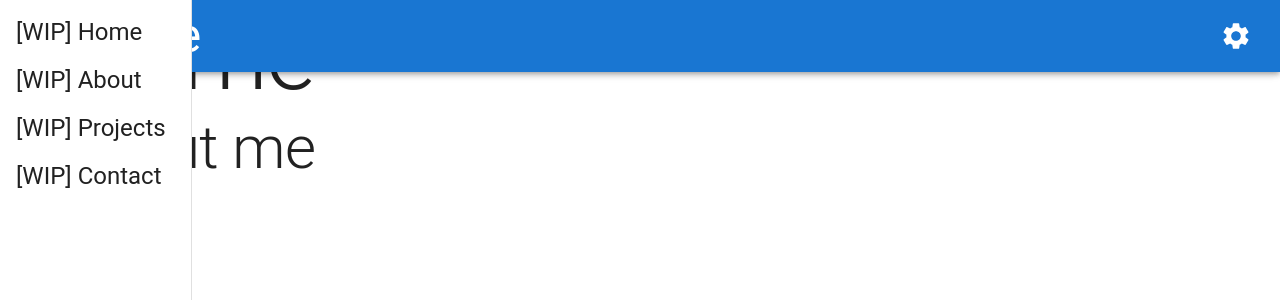
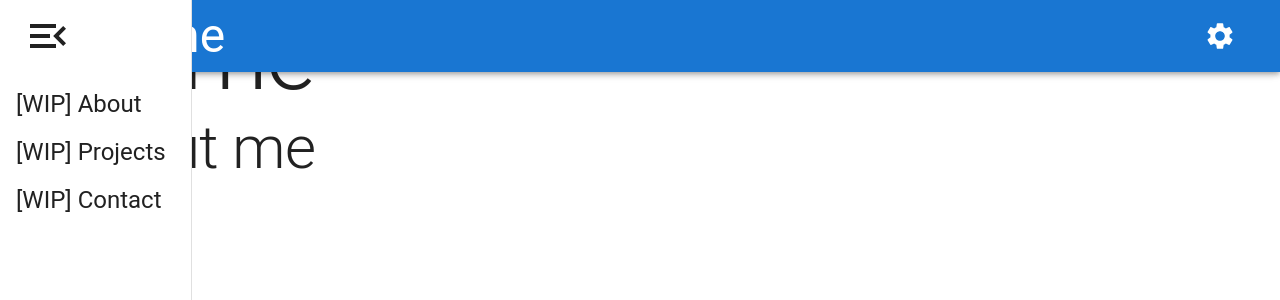
Before and after one commit to SeraphelCelaena/serpag-website, a Next.js app in the folder frontend/: page / in a window 1280 px wide. Both pictures are taken after a click on the button 36 px from the left and 36 px from the top of the page. Shown: the top 300 px of the page. Built offline with nearby package versions, Linux system fonts and the light colour scheme.

Commit message:
closing button and link formatting

```diff
--- a/frontend/src/components/Navbar.tsx
+++ b/frontend/src/components/Navbar.tsx
@@ -1,7 +1,9 @@
 // MUI Imports
 import AppBar from '@mui/material/AppBar';
+import Box from '@mui/material/Box';
 import Drawer from '@mui/material/Drawer';
 import IconButton from '@mui/material/IconButton';
+import Link from '@mui/material/Link';
 import List from '@mui/material/List';
 import ListItem from '@mui/material/ListItem';
 import ListItemButton from '@mui/material/ListItemButton';
@@ -13,11 +15,12 @@ import Typography from '@mui/material/Typography';
 
 // MUI Icon Imports
 import MenuIcon from '@mui/icons-material/Menu';
+import MenuOpenIcon from '@mui/icons-material/MenuOpen';
 import SettingsIcon from '@mui/icons-material/Settings';
 
 // React/Next Imports
 import { useState, MouseEvent } from 'react';
-import Link from 'next/link';
+import NextLink from 'next/link';
 
 export default function Navbar() {
 	const [drawerOpen, setDrawerOpen] = useState(false);
@@ -43,7 +46,6 @@ export default function Navbar() {
 	}
 
 	const routes = {
-		Home: '/',
 		About: '/about',
 		Projects: '/projects',
 		Contact: '/contact'
@@ -56,11 +58,19 @@ export default function Navbar() {
 					marginBottom: "4rem"
 				}}
 			>
-				<Toolbar disableGutters>
+				<Toolbar
+					disableGutters
+					sx={{
+						padding: '0.25rem 1rem'
+					}}
+				>
 					<IconButton
 						onClick={handleDrawerOpen}
-						size="large"
+						size="medium"
 						color="inherit"
+						sx={{
+							marginRight: '1rem'
+						}}
 					>
 						<MenuIcon
 							sx={{
@@ -68,11 +78,18 @@ export default function Navbar() {
 							}}
 						/>
 					</IconButton>
-					<Typography
-						variant="h3"
+					<Link
+						component={NextLink}
+						href="/"
+						underline="hover"
+						color="inherit"
 					>
-						Home
-					</Typography>
+						<Typography
+							variant="h3"
+						>
+							Home
+						</Typography>
+					</Link>
 					<IconButton
 						onClick={handleMenuOpen}
 						size="large"
@@ -112,14 +129,33 @@ export default function Navbar() {
 				}}
 				variant="persistent"
 			>
+				<Box
+					sx={{
+						padding: '0.25rem 1rem'
+					}}
+				>
+					<IconButton
+						onClick={handleDrawerClose}
+						size="medium"
+						color="inherit"
+					>
+						<MenuOpenIcon
+							sx={{
+								fontSize: '3rem'
+							}}
+						/>
+					</IconButton>
+				</Box>
 				<List
 					dense={true}
 				>
 					{Object.entries(routes).map(([key, value]) => {
 						return <ListItem key={key} sx={{padding: 0}}>
 							<Link
+								component={NextLink}
 								href={value}
-								style={{
+								underline="hover"
+								sx={{
 									width: '100%',
 									textDecoration: 'none',
 									color: 'inherit'
```
